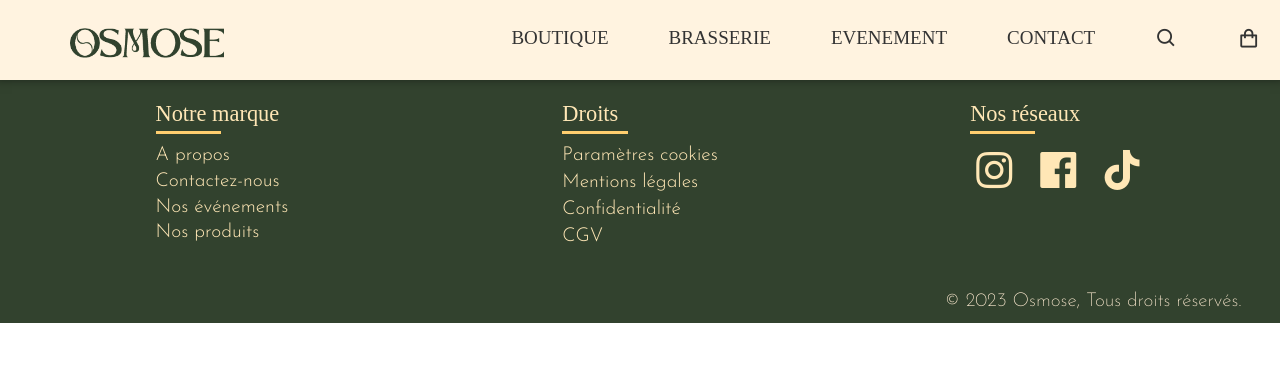
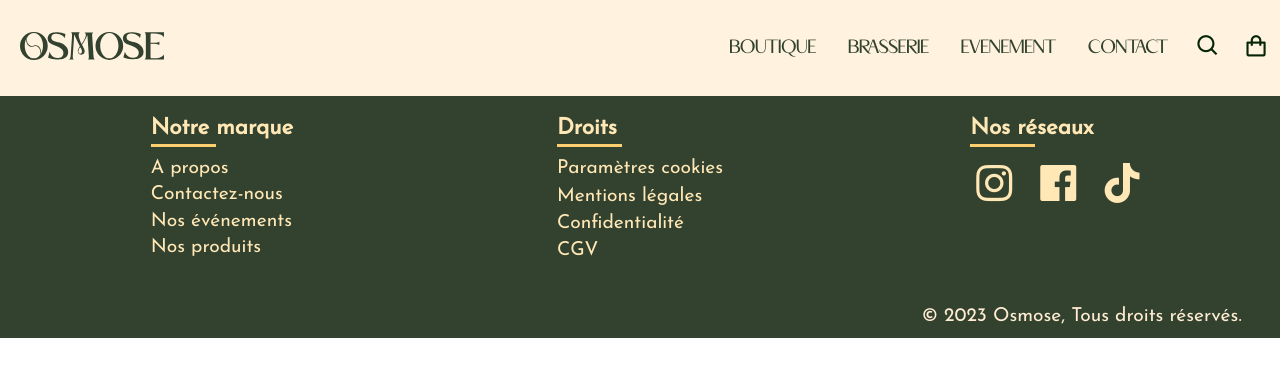
Before and after one commit to Fonyxxx/Osmose_siteweb, a PHP site: page /age.php in a window 1280 px wide. Shown: the top 377 px of the page. Run offline with PHP 8.4, Linux system fonts and the light colour scheme.

Commit message:
saluuuut

```diff
--- a/public/css/style_header.css
+++ b/public/css/style_header.css
@@ -1,61 +1,79 @@
+@font-face {
+    font-family: 'Apollo';
+    src: url('../fonts/APOLLO.otf');
+}
+
+@font-face {
+    font-family: 'Josefin';
+    src: url('../fonts/JosefinSans-Regular.ttf');
+}
+
+
 *{
     padding: 0;
     margin: 0;
     --main-color--:#FFF3E0;
     --secound-color--:#32422E;
     --detail-color--: #E8CA90;
-    --text-font--: 'Josefin Sans', sans-serif;
-    --big-font--: 'APOLLO Regular';
-    list-style: none;
-    font-family: var(--text-font--);
-    font-weight: 400;
+    font-family: 'Josefin';
 }
 
 main{
-    background-color: var(--main-color--);
+    background-color: #FFF3E0;
 }
 
-header {
-    background-color: var(--main-color--);
-    height: 80px;
+nav {
+    width: 100%;
+    height: 6rem;
     display: flex;
     justify-content: space-between;
     align-items: center;
-    width: 100%;
-    position: sticky;
-    z-index: 999;
-    top: 0px;
+    text-align: center;
+    background-color:#FFF3E0;
     box-shadow: 0 -6px 10px 5px rgba(0,0,0,0.5);
 }
 
-.logo img {
-    height: 30px;
-    padding: 30px 0px 20px 70px;
+.logo {
+    display: flex;
+    align-items: center;
+    text-align: center;
+    padding-left: 20px;
 }
 
+.logo img {
+    width: 9rem;
+}
 
 .navlist {
     display: flex;
-    justify-content: space-around;
+    padding: 0;
+    width: 100%;
+    align-items: center;
+    justify-content: center;
+    list-style-type: none;
 }
 
-nav ul{
-    margin-right: 5%;
+.lespages a {
+    text-decoration: none;
+    color:#32422E;
+    font-family: "Apollo";
+    font-size: 1.2rem;
+    padding: 0.2rem 1rem;
+    width: 10%;
 }
 
-nav li {
-    margin-left: 20px;
-    padding: 0px 20px;
+.lespages:hover {
+    padding-bottom: 10px ;
+    cursor: pointer;
+    transition: 0.3s;
 }
 
-nav a {
-    color: #333;
+.icons_header {
+    width: 3rem;
     text-decoration: none;
-    font-size: 19px;
-    font-weight: 400;
-    font-family: var(--big-font--);
+    font-size: 1.6rem;
 }
 
-.icons_header a{
-    font-size: 1.4rem;
+.icons_header a {
+    color:rgb(5, 37, 6);
 }
--- a/view/common/header.php
+++ b/view/common/header.php
@@ -15,20 +15,22 @@
 </head>
 <body>
     <header>
-
+        <nav>
 		    <div class="logo">
-            <a href="accueil.php"><img src="public/images/osmose_vert.png" ></a>
+			    <a href="accueil.php"><img src="public/images/osmose.svg" ></a>
 		    </div>
 
-        <nav>
+            <div>
 			    <ul class="navlist">
-                <li><a href="bieres.php">BOUTIQUE</a></li>
-                <li><a href="brasserie.php">BRASSERIE</a></li>
-                <li><a href="evenements.php">EVENEMENT</a></li>
-                <li><a href="contact.php">CONTACT</a></li>
+				    <li class="lespages"><a href="bieres.php">BOUTIQUE</a></li>
+				    <li class="lespages"><a href="brasserie.php">BRASSERIE</a></li>
+				    <li class="lespages"><a href="evenements.php">EVENEMENT</a></li>
+				    <li class="lespages"><a href="contact.php">CONTACT</a></li>
                     <li class="icons_header"><a href="#"><i class='bx bx-search'></i></a></li>
                     <li class="icons_header"><a href="panier.php"><i class='bx bx-shopping-bag'></i></a></li>
 			    </ul>
+            </div>
+
 		</nav>
 	</header>
 
```
Also changed, not shown: public/css/style_accueil.css (+9 -9 lines). Lines whose indentation alone changed are shown as unchanged.
